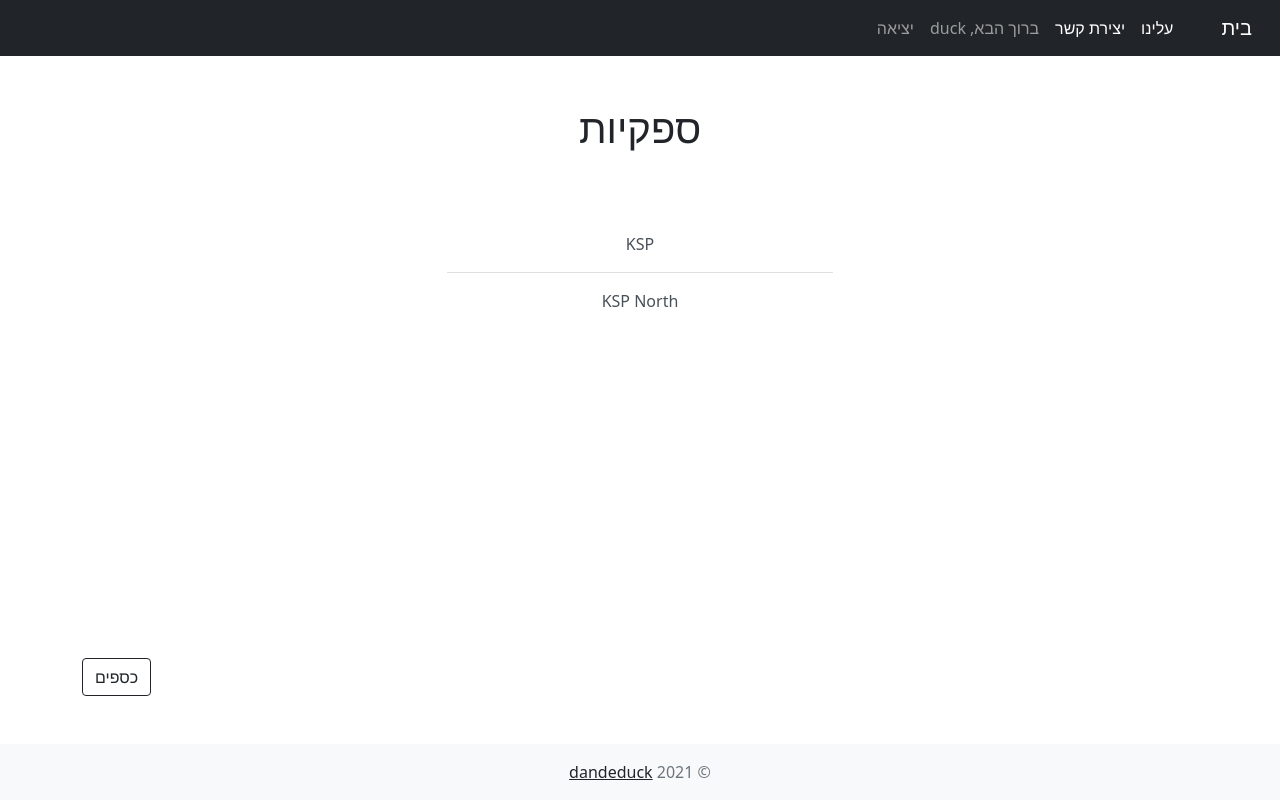
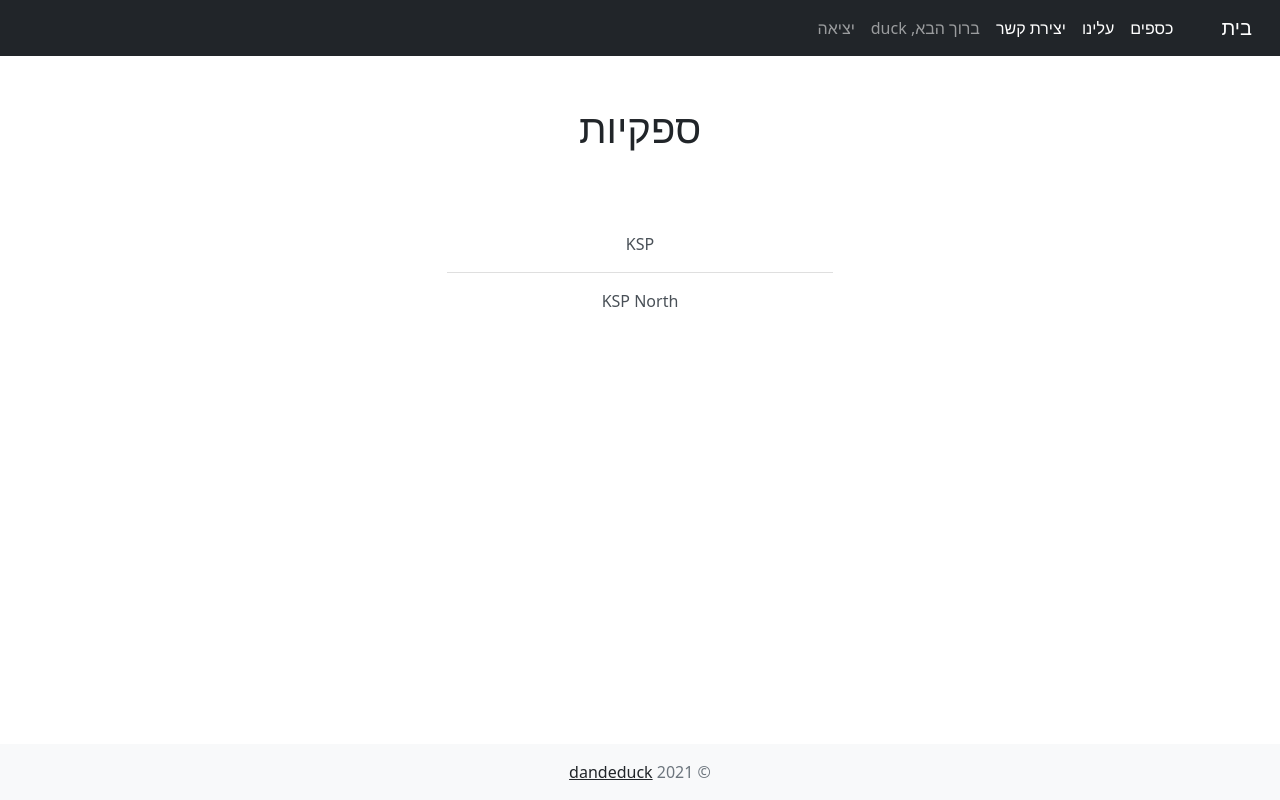
Before and after one commit to dandeduck/package-tracking-web, a Django app: page /staff/ in a window 1280 px wide. Run offline with Django 3.2, Linux system fonts and the light colour scheme; a user stored in the database is signed in; data comes from the database, SQL or seed files in the repository; both versions use the stored data as it was after the commit; some libraries are stand-ins or nearby versions.

Commit message:
moved the financials page link

```diff
--- a/package-tracking/settings.py
+++ b/package-tracking/settings.py
@@ -25,7 +25,7 @@ SECRET_KEY = 'p89#vdo%*qh%9r7brihc#5^l8v20rb*ce+nu4r%3p=#c14chuh'
 # SECURITY WARNING: don't run with debug turned on in production!
 DEBUG = True
 
-ALLOWED_HOSTS = ['10.0.0.9']
+ALLOWED_HOSTS = []
 
 
 # Application definition
--- a/packages/views.py
+++ b/packages/views.py
@@ -48,6 +48,7 @@ def partner_search(request, partner_name):
     context = {
         'partner': partner,
         'order_packages': order_packages,
+        'is_staff': is_staff(request.user)
     }
     context.update(string_data_lists_context())
 
@@ -85,7 +86,8 @@ def package_view(request, package_id):
 
     context = {
         'package': package,
-        'name': name
+        'name': name,
+        'is_staff': is_staff(request.user)
     }
 
     return render(request, "packages/package.html", context)
@@ -162,7 +164,8 @@ def staff_view(request):
         return render(request, 'errors/access_restricted.html', {})
 
     context = {
-        'partners': Partner.objects.all()
+        'partners': Partner.objects.all(),
+        'is_staff': is_staff(request.user)
     }
 
     return render(request, 'packages/staff.html', context)
--- a/templates/base.html
+++ b/templates/base.html
@@ -17,8 +17,13 @@
                 </button>
                 <div class="collapse navbar-collapse" id="navbarNav">
                     <ul class="navbar-nav">
+                        {%if is_staff%}
+                            <li class="nav-item">
+                                <a class="nav-link active" href="/financials/">כספים</a>
+                            </li>
+                        {%endif%}
                         <li class="nav-item">
-                            <a class="nav-link active" aria-current="page" href="/about/">עלינו</a>
+                            <a class="nav-link active" href="/about/">עלינו</a>
                         </li>
                         <li class="nav-item">
                             <a class="nav-link active" href="/contact/">יצירת קשר</a>
--- a/templates/packages/staff.html
+++ b/templates/packages/staff.html
@@ -11,7 +11,3 @@
         {%endfor%}
     </div>
 {% endblock %}
-
-{% block bottom%}
-    <a class="btn btn-outline-dark" href="/financials/">כספים</a>
-{%endblock%}
```
Also changed, not shown: db.sqlite3.
